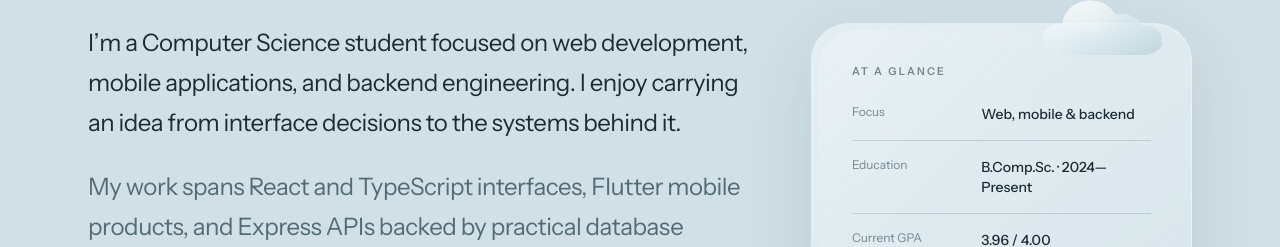
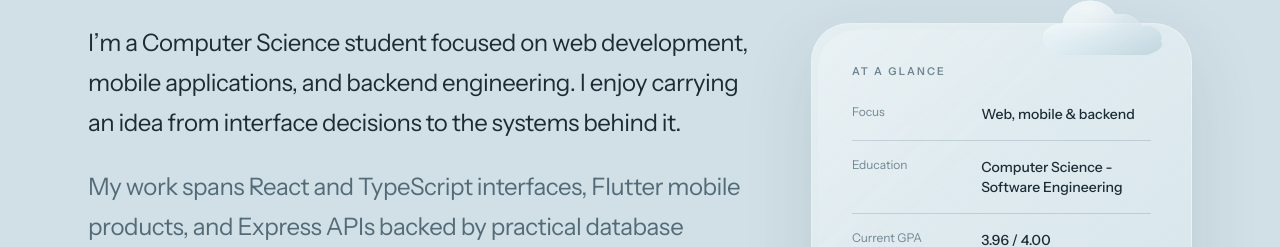
Before and after one commit to orde-r/Portfolio, a React (Vite) app: page / in a window 1280 px wide. Shown: the part 1142-1389 px from the top of the page. Built offline with nearby package versions, Linux system fonts and the light colour scheme.

Commit message:
feat: update education description in AboutSection component

```diff
--- a/src/components/AboutSection.tsx
+++ b/src/components/AboutSection.tsx
@@ -4,7 +4,7 @@ import { SectionWrapper } from "./SectionWrapper";
 
 const facts = [
   ["Focus", "Web, mobile & backend"],
-  ["Education", "B.Comp.Sc. · 2024—Present"],
+  ["Education", "Computer Science - Software Engineering"],
   ["Current GPA", "3.96 / 4.00"],
   ["Based in", "Tangerang, Indonesia"],
 ];
```
